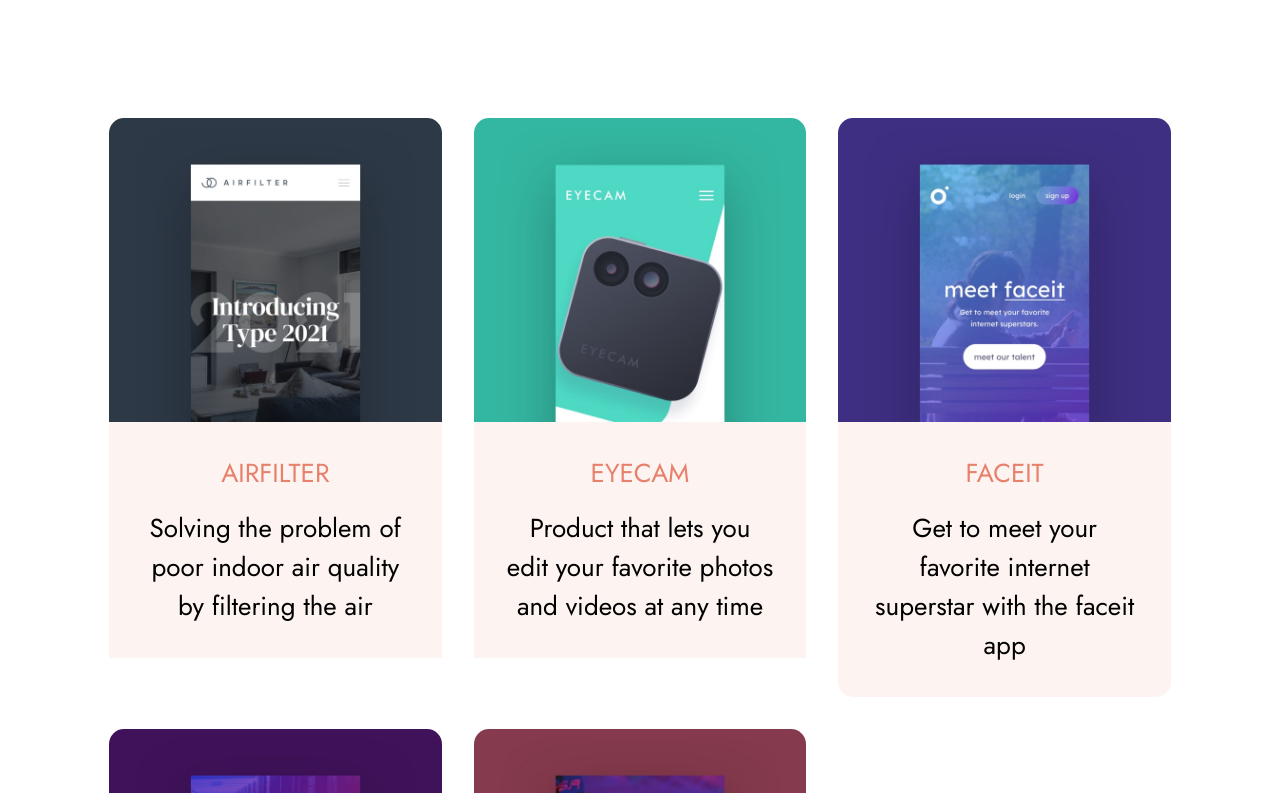
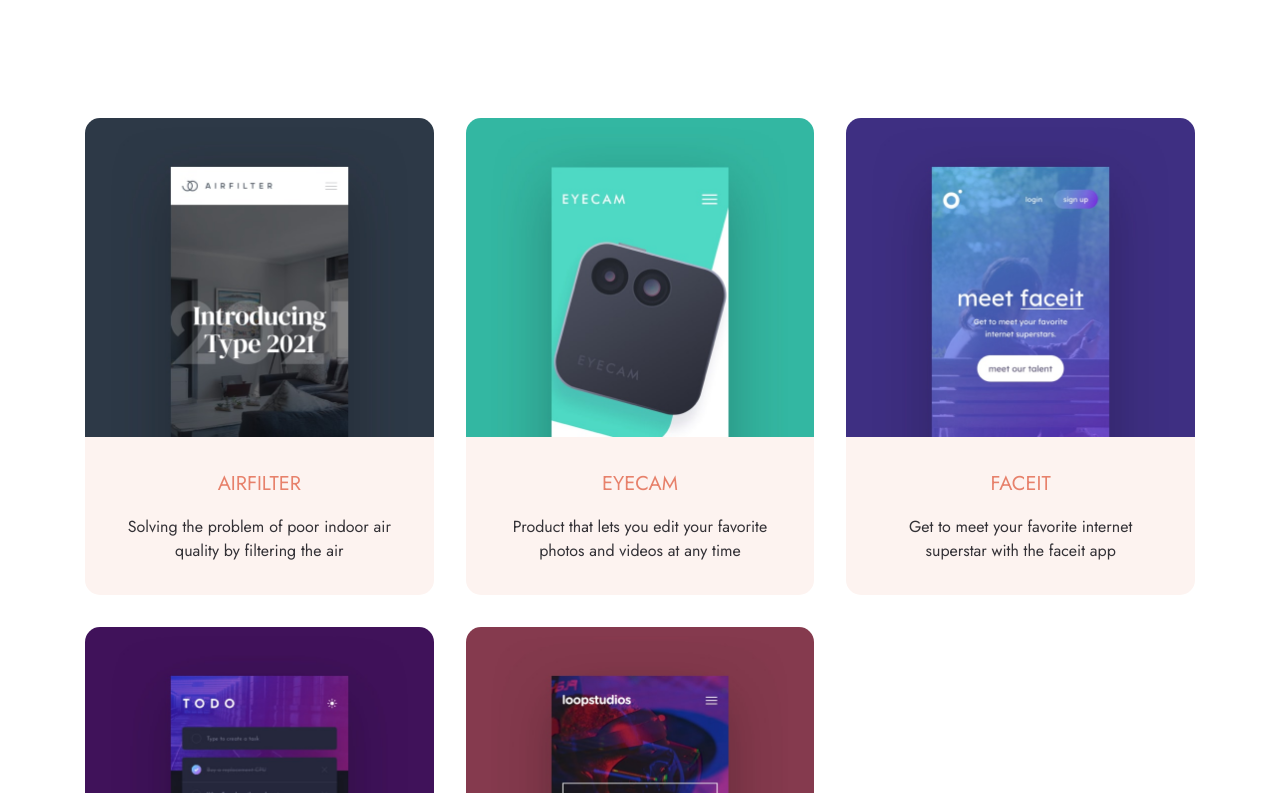
Before and after one commit to sariodesign/designo, a Next.js app: page /app-design in a window 1280 px wide. Shown: the part 367-1160 px from the top of the page. Built offline with nearby package versions, Linux system fonts and the light colour scheme.

Commit message:
Updated project code

```diff
--- a/app/ui/ProjectBlock.tsx
+++ b/app/ui/ProjectBlock.tsx
@@ -11,11 +11,11 @@ export function Project({...props}:ProjectProps) {
 	let mbClass = props.lastItem ? `mb-24 md:mb-0` : `mb-10 sm:mb-8 md:mb-0`
 
 	return (
-		<div className={`rounded-[15px] flex flex-col overflow-hidden sm:flex-row md:flex-col ${mbClass}`}>
+		<div className={`group rounded-[15px] flex flex-col overflow-hidden sm:flex-row md:flex-col cursor-pointer ${mbClass}`}>
 			<img className="sm:w-1/2 md:w-full" src={props.preview} alt={props.name} />
-			<div className="bg-very-light-peach flex flex-col items-center justify-center p-8 text-[26px] sm:w-1/2 md:w-full">
-				<h3 className="mb-4 text-peach uppercase">{props.name}</h3>
-				<p className="text-center">{props.description}</p>
+			<div className="bg-very-light-peach flex flex-col items-center justify-center p-8 sm:w-1/2 md:group-hover:bg-peach md:w-full">
+				<h3 className="mb-4 text-peach uppercase text-[20px] group-hover:text-white">{props.name}</h3>
+				<p className="text-center text-dark-grey group-hover:text-white">{props.description}</p>
 			</div>
 		</div>
 	)
--- a/app/ui/ProjectList.tsx
+++ b/app/ui/ProjectList.tsx
@@ -4,7 +4,7 @@ export function ProjectList({projects}:{projects: ProjectProps[]}) {
 
 
 	return (
-		<div className="px-6 md:grid md:grid-cols-3 md:grid-rows-2 md:gap-8">
+		<div className="px-6 md:grid md:grid-cols-3 md:grid-rows-2 md:gap-8 md:px-0 md:mb-40">
 			{projects.map(item => <Project key={item.name}  {...item}/>)}
 		</div>
 	)
```
